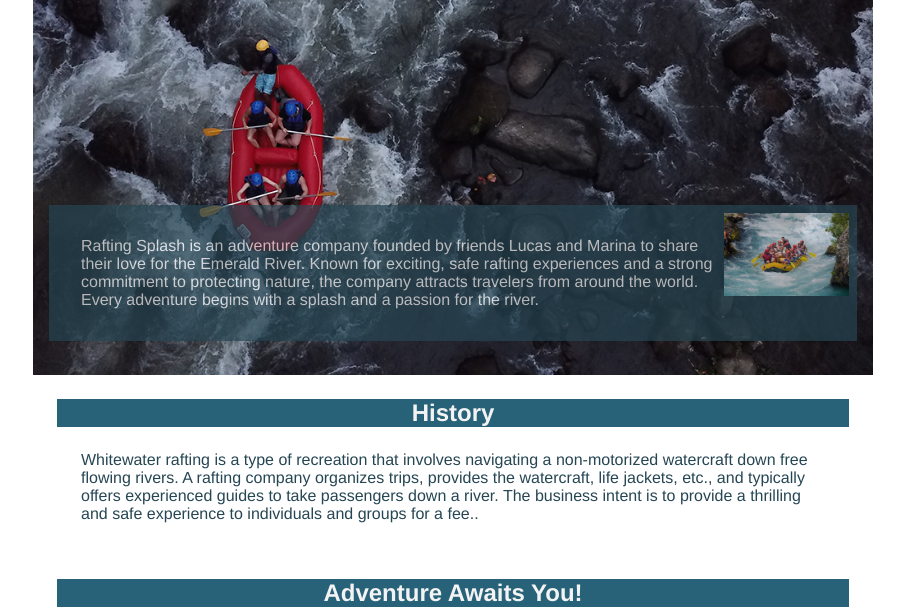
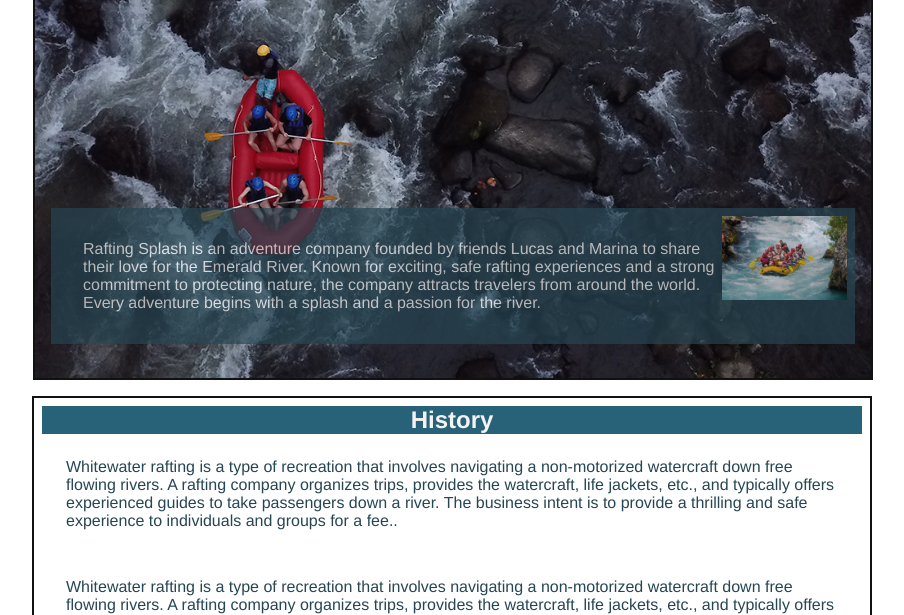
Before and after one commit to Ma1heus/wdd130, a plain HTML site: page wwr/about.html in a window 1280 px wide. Shown: the part 344-959 px from the top of the page, without its empty margins (187-1091 px from the left). Drawn offline with Linux system fonts and the light colour scheme.

Commit message:
Enhance about page layout and styling
Updated about.html to improve the History section structure with a container and added an image placeholder. Refined rafting.css with new grid and flex layouts, added borders to key sections, and adjusted footer styling for better visual consistency. Minor border color change in layout.css for header.

```diff
--- a/week04/styles/layout.css
+++ b/week04/styles/layout.css
@@ -3,7 +3,7 @@ header {
     display: grid;
     grid-template-columns: 120px 1fr 1fr;
     align-items: center;
-    border-bottom: 1px solid #ccc;
+    border-bottom: 1px solid #1111;
     max-width: 1000px;
 }
 
--- a/wwr/about.html
+++ b/wwr/about.html
@@ -37,17 +37,32 @@
                 </p>
             </article>
         </div>
-        <section>
+        <section class="history">
             <h2>History</h2>
-            <p>Whitewater rafting is a type of recreation that involves navigating a non-motorized watercraft down free
-                flowing rivers.
-                A rafting company organizes trips, provides the watercraft, life jackets, etc., and typically offers
-                experienced guides
-                to take passengers down a river. The business intent is to provide a thrilling and safe experience to
-                individuals and
-                groups for a fee..</p>
+
+            <div class="container">
+                <p>Whitewater rafting is a type of recreation that involves navigating a non-motorized watercraft down
+                    free
+                    flowing rivers.
+                    A rafting company organizes trips, provides the watercraft, life jackets, etc., and typically offers
+                    experienced guides
+                    to take passengers down a river. The business intent is to provide a thrilling and safe experience
+                    to
+                    individuals and
+                    groups for a fee..</p>
+                <img src="" alt="">
+                <p>Whitewater rafting is a type of recreation that involves navigating a non-motorized watercraft down
+                    free
+                    flowing rivers.
+                    A rafting company organizes trips, provides the watercraft, life jackets, etc., and typically offers
+                    experienced guides
+                    to take passengers down a river. The business intent is to provide a thrilling and safe experience
+                    to
+                    individuals and
+                    groups for a fee..</p>
+            </div>
         </section>
-        <section>
+        <section class="adventure">
             <h2>Adventure Awaits You!</h2>
         </section>
     </main>
--- a/wwr/styles/rafting.css
+++ b/wwr/styles/rafting.css
@@ -12,8 +12,10 @@
 }
 
 body{
+    display: grid;
+    grid-template-columns:1fr;
+
     margin: 1rem auto;
-    border-bottom: 1px solid #ccc;
     font-family: var(--heading-font);
     color:var(--accent1-color);
     font-family: Helvetica, Arial, sans-serif;
@@ -24,6 +26,7 @@ header{
     align-items: center;
     grid-template-columns: 270px 1fr;
     background-color: #d9c9f0;
+    border: 2px solid #111;
     padding: 20px;
     gap: 20px;
 }
@@ -80,6 +83,7 @@ main{
 
 .hero{
     position: relative;
+    border: 2px solid #111;
 }
 
 .hero h1{
@@ -119,10 +123,17 @@ h1{
     width: 125px;
 }
 
-section{
+.history{
+    width: 100%;
+    margin-left: -1px;
+
+    border: 2px solid #111;
+}
+
+.container{
     display: flex;
-    flex-direction: column;
-    align-items: center;
+    flex-wrap: wrap;
+    justify-content: space-around;
 }
 
 section h2{
@@ -135,12 +146,14 @@ section h2{
 footer{
     display: flex;
     align-items: center;
+    justify-content: space-around;
     color: #fff;
     opacity: 0.8;
+    border: 2px solid #111;
     background-color: var(--accent2-color);
 }
 
 footer img{
     margin: 10px;
-    height: 70px;
+    height: 50px;
 }
```
